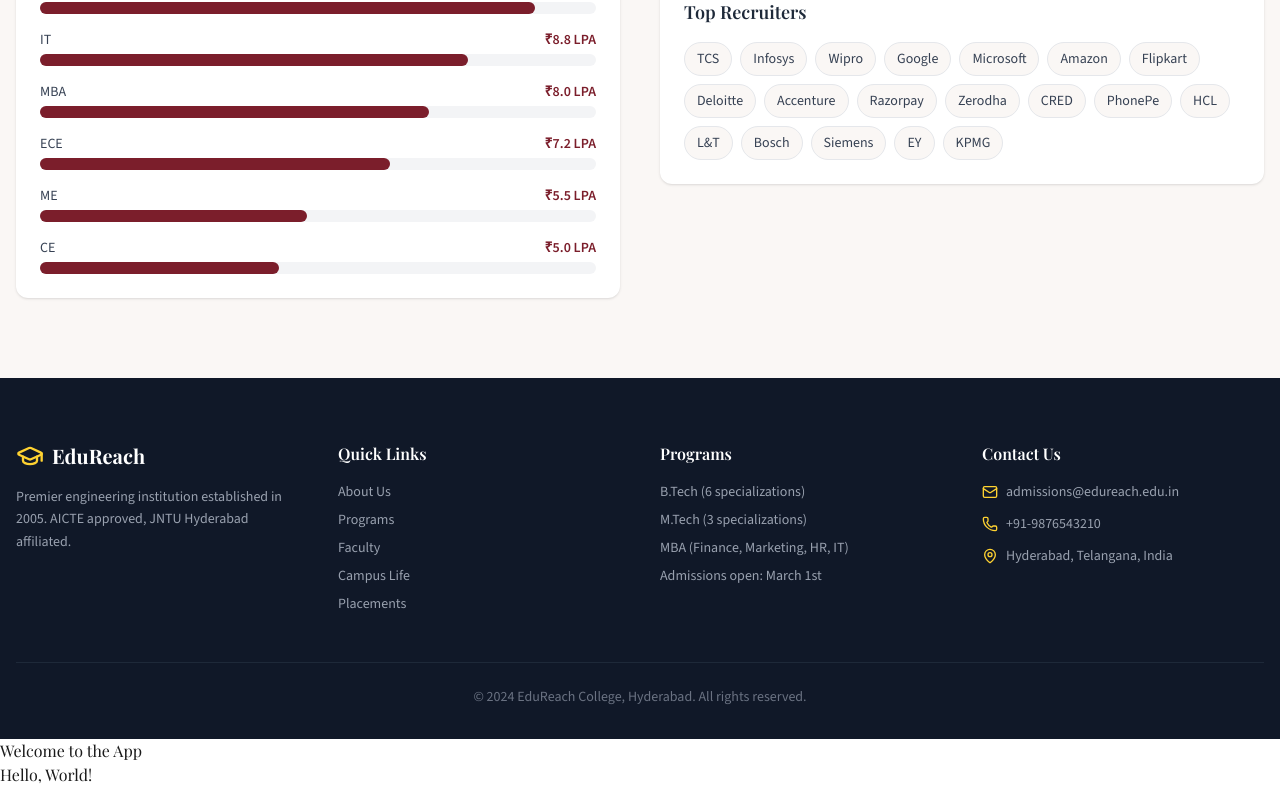
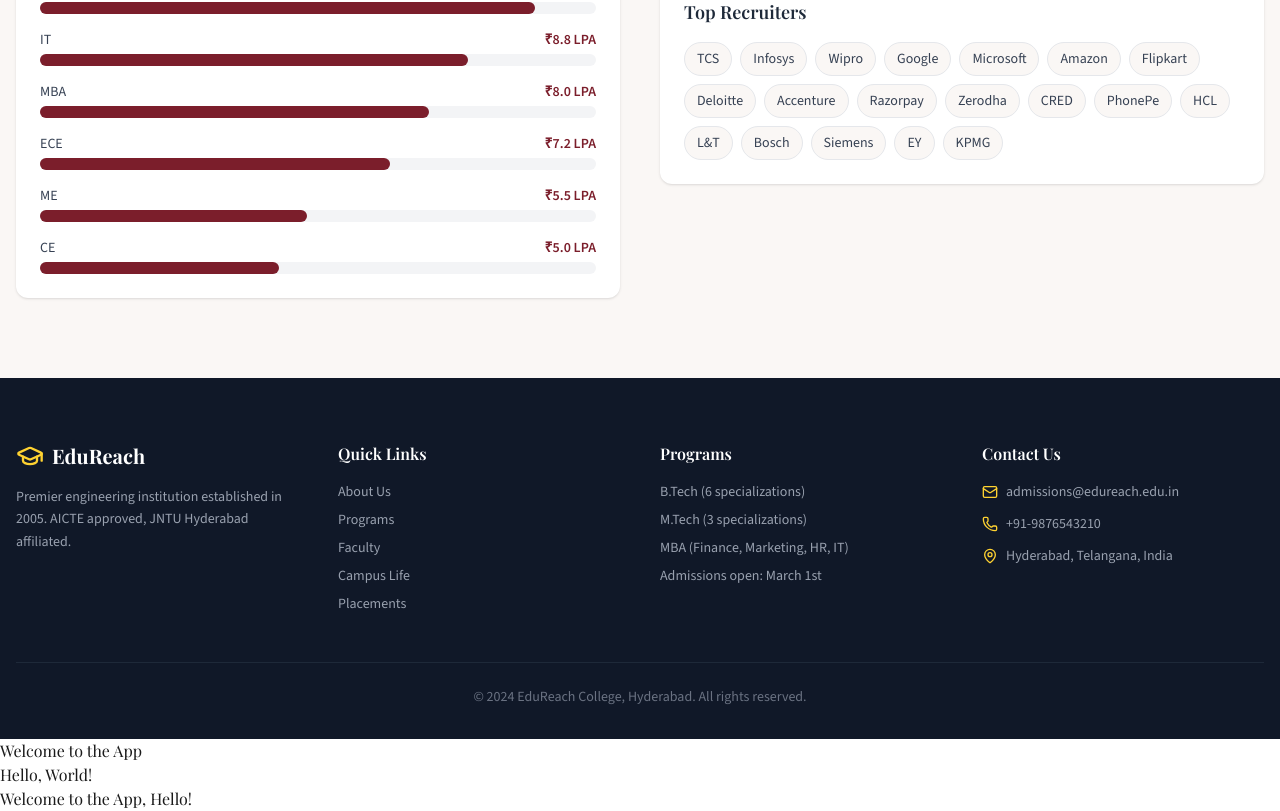
Before and after one commit to jay2006-dev/EdureachCollege-Chatbot, a React (Vite) app in the folder client/: page / in a window 1280 px wide. Shown: the part 5427-6238 px from the top of the page. Before the commit the page ends 6214 px from the top, so only its background shows below. Built offline with nearby package versions, Linux system fonts and the light colour scheme; no server answers.

Commit message:
Testing CI/CD

```diff
--- a/client/src/App.jsx
+++ b/client/src/App.jsx
@@ -35,6 +35,8 @@
 
       {/* Floating chat button — visible on all pages */}
       <FloatingChatButton />
+
+      <h1>Welcome to the App, Hello!</h1>
     </>
   );
 }
```
